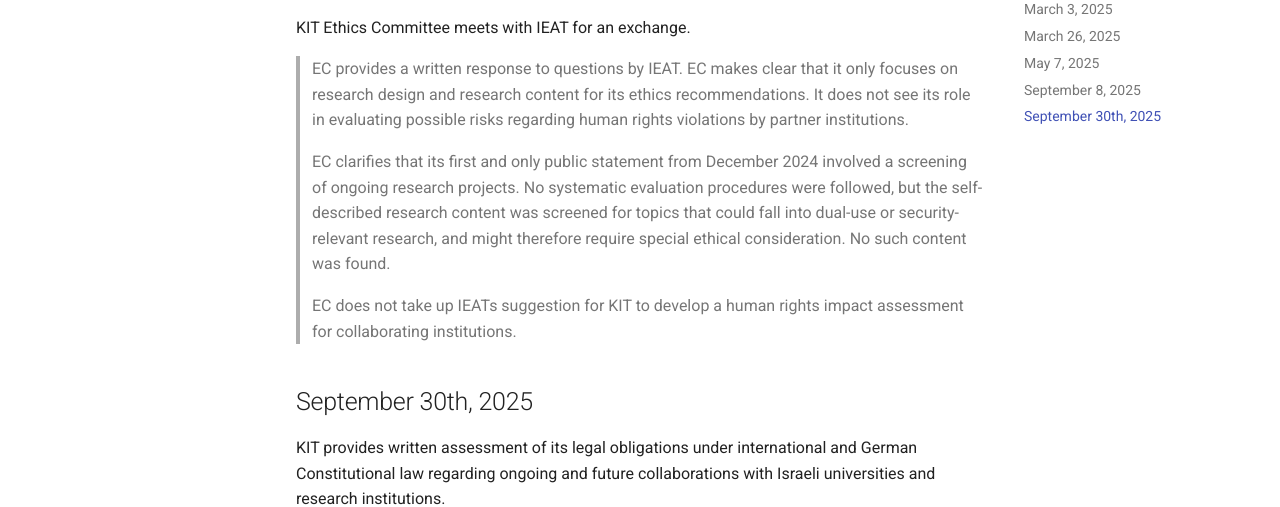
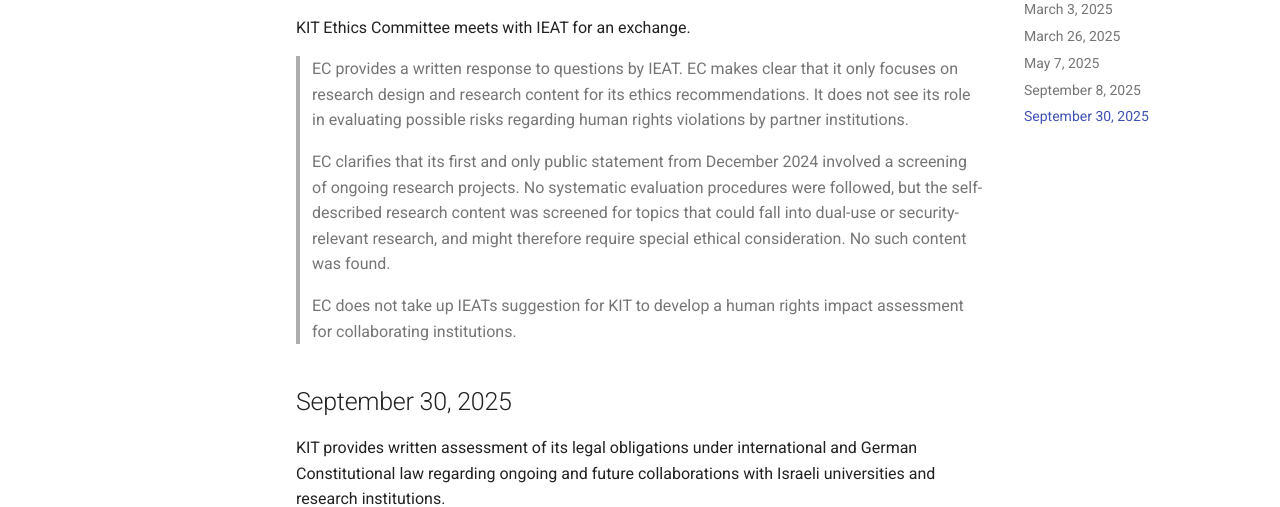
Before and after one commit to ieat-kit/ieat-kit.github.io, an MkDocs documentation site: the page built from docs/timeline.md, in a window 1280 px wide and 900 px high, scrolled down 1465 px. Shown: the part 207-714 px from the top of the window. Built offline with MkDocs 1.6.1 and Material for MkDocs 9.7.7, drawn with Linux system fonts in a browser that asks for light colours.

Commit message:
edit change timeline

```diff
--- a/docs/timeline.md
+++ b/docs/timeline.md
@@ -50,7 +50,7 @@
 
 > EC does not take up IEATs suggestion for KIT to develop a human rights impact assessment for collaborating institutions.
 
-## September 30th, 2025
+## September 30, 2025
 
 KIT provides written assessment of its legal obligations under international and German Constitutional law regarding ongoing and future collaborations with Israeli universities and research institutions.
 
```
